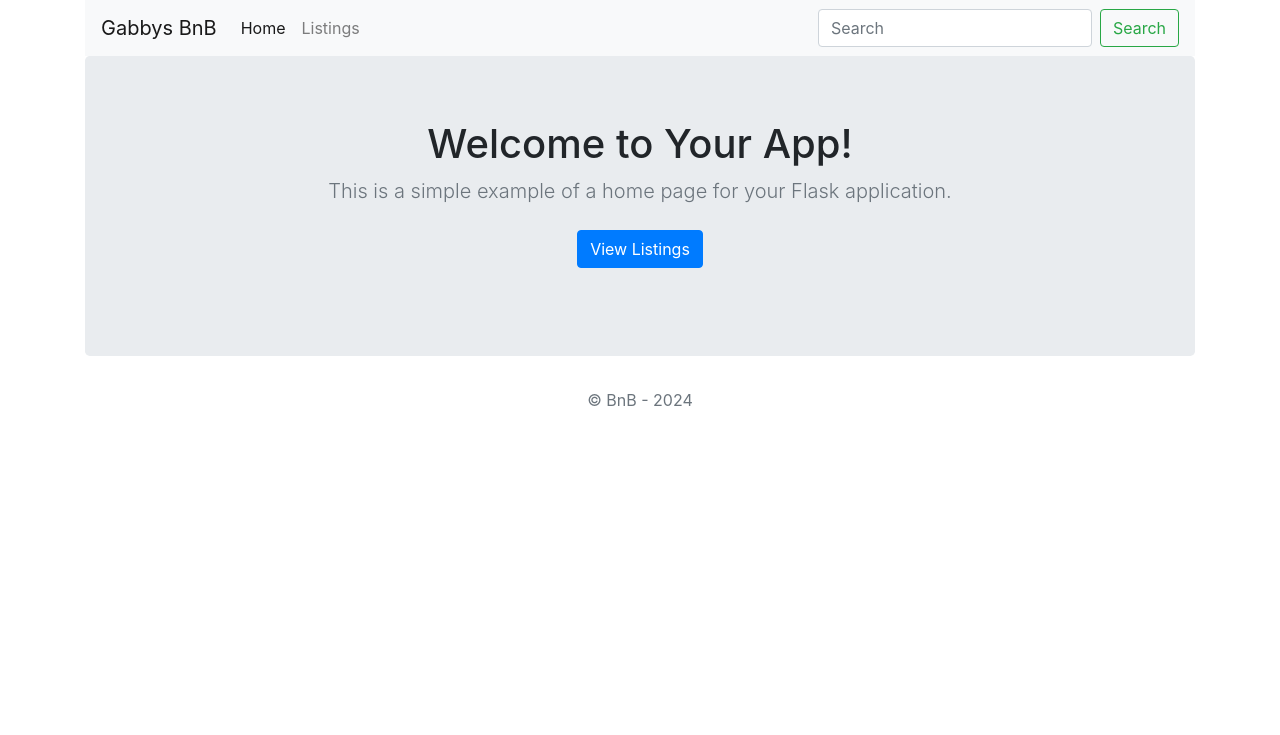
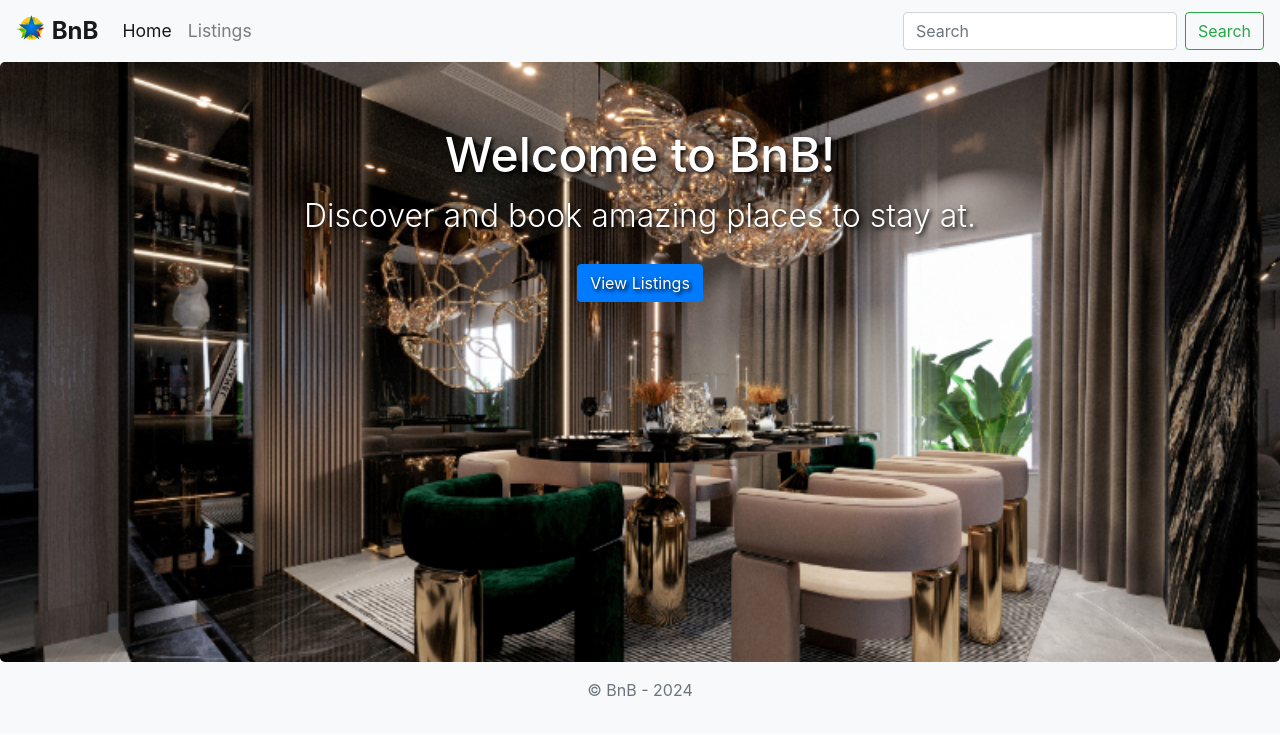
Before and after one commit to Code021-raelle/bnb, a Flask app: page / in a window 1280 px wide. Shown: the top 735 px of the page. Run offline with Flask 3, Linux system fonts and the light colour scheme; data that the repository does not hold is empty; some libraries are stand-ins or nearby versions.

Commit message:
updated the interface

```diff
--- a/app/admin.py
+++ b/app/admin.py
@@ -19,7 +19,7 @@ class MyAdminIndexView(AdminIndexView):
 # In app/__init__.py, update the admin setup:
 from .admin import MyModelView, MyAdminIndexView
 
-admin = Admin(app, name='Admin', template_mode='bootstrap5', index_view=MyAdminIndexView())
+admin = Admin(app, name='Admin', template_mode='bootstrap4', index_view=MyAdminIndexView())
 admin.add_view(MyModelView(User, db.session))
 admin.add_view(MyModelView(Listing, db.session))
 admin.add_view(MyModelView(Review, db.session))
--- a/app/static/css/style.css
+++ b/app/static/css/style.css
@@ -1,12 +1,13 @@
-body {
+/*body {
+    height: 100vh;
+    width: 100vw;
     box-sizing: border-box;
-    margin: 0 auto;
-    background-image: url(../images/icon.svg) no-repeat;
+    margin: 0;
 }
 
 /* Custom CSS for flash messages */
 #flash-messages {
-    position: absolute;
+    position: fixed;
     bottom: 20px;
     right: 20px;
     z-index: 1050; /* Ensure it appears above other content */
@@ -18,6 +19,42 @@ body {
     max-width: 50px; /* Limit the maximum width *
     margin-bottom: 30px; /* Space between multiple alerts
 }*/
+
+.navbar-brand {
+    font-size: 1.5rem;
+    font-weight: bold;
+}
+.navbar-nav .nav-link {
+    font-size: 1.1rem;
+}
+.jumbotron {
+    height: 600px;
+    background: url('../images/home.jpg') no-repeat center center;
+    background-size: cover;
+    color: white;
+    text-shadow: 2px 2px 4px #000000;
+}
+.jumbotron h1 {
+    font-size: 3rem;
+    justify-content: center;
+    text-align: center;
+}
+.jumbotron p {
+    font-size: 2rem;
+    color: #ffffff;
+}
+.jumbotron-heading, .my-2 {
+    text-align: center;
+    justify-content: center;
+}
+.btn-primary {
+    background-color: #007bff;
+    border-color: #007bff;
+}
+footer {
+    background-color: #f8f9fa;
+    padding: 1rem 0;
+}
 
 .listing-grid {
     display: flex;
@@ -138,3 +175,20 @@ body {
     background-color: #f8f9fa;
     border-top: 1px solid #ddd;
 }
+
+.review-card {
+    color: #fff;
+    background: url(../images/review.svg) no-repeat center center;
+    background-size: cover;
+    transition: transform 0.1s;
+    border-radius: 0px 50px 0px 50px;
+}
+
+.review-card:hover {
+    transform: scale(2.05);
+}
+
+.review-card .fas,
+.review-card .far {
+    color: #ffc107;
+}
--- a/app/templates/base.html
+++ b/app/templates/base.html
@@ -10,6 +10,8 @@
     <link href="https://stackpath.bootstrapcdn.com/bootstrap/4.5.2/css/bootstrap.min.css" rel="stylesheet">
     <link rel="stylesheet" type="text/css" href="{{ url_for('static', filename='css/style.css') }}">
     <link rel="icon" href="{{ url_for('static', filename='images/icon.svg') }}">
+    <link rel="stylesheet" href="https://cdnjs.cloudflare.com/ajax/libs/font-awesome/5.15.3/css/all.min.css">
+    <link rel="preload" href="{{ url_for('static', filename='images/icon.svg') }}" as="image">
 </head>
 <body>
     <header>
--- a/app/templates/home.html
+++ b/app/templates/home.html
@@ -3,16 +3,23 @@
 <head>
     <meta charset="UTF-8">
     <meta name="viewport" content="width=device-width, initial-scale=1.0">
+    <meta http-equiv="X-UA-Compatible" content="ie=edge">
+    <meta name="csrf-token" content="{{ csrf_token() }}">
     <title>Home Page</title>
     <link rel="stylesheet" href="https://stackpath.bootstrapcdn.com/bootstrap/4.5.2/css/bootstrap.min.css">
     <link rel="stylesheet" type="text/css" href="{{ url_for('static', filename='css/style.css') }}">
     <link rel="icon" href="{{ url_for('static', filename='images/icon.svg') }}">
+    <link rel="stylesheet" href="https://cdnjs.cloudflare.com/ajax/libs/font-awesome/5.15.3/css/all.min.css">
+    <link rel="preload" href="{{ url_for('static', filename='images/icon.svg') }}" as="image">
 </head>
 <body>
-    <div class="container">
+    <div class="container-fluid p-0">
         <header>
             <nav class="navbar navbar-expand-lg navbar-light bg-light">
-                <a class="navbar-brand" href="#">Gabbys BnB</a>
+                <a class="navbar-brand" href="#">
+                    <img src="{{ url_for('static', filename='images/icon.svg') }}" width="30" height="30" class="d-inline-block align-top" alt="">
+                    BnB
+                </a>
                 <button class="navbar-toggler" type="button" data-toggle="collapse" data-target="#navbarSupportedContent" aria-controls="navbarSupportedContent" aria-expanded="false" aria-label="Toggle navigation">
                     <span class="navbar-toggler-icon"></span>
                 </button>
@@ -51,12 +58,11 @@
         </div>
 
         <main role="main">
-
             <!-- Main content of the home page -->
-            <section class="jumbotron text-center">
+            <section class="jumbotron text-center mb-0">
                 <div class="container">
-                    <h1 class="jumbotron-heading">Welcome to Your App!</h1>
-                    <p class="lead text-muted">This is a simple example of a home page for your Flask application.</p>
+                    <h1 class="jumbotron-heading">Welcome to BnB!</h1>
+                    <p class="lead ">Discover and book amazing places to stay at.</p>
                     <p>
                         <a href="/listings" class="btn btn-primary my-2">View Listings</a>
                         <!-- Add more buttons or links here -->
--- a/app/templates/listings.html
+++ b/app/templates/listings.html
@@ -13,7 +13,7 @@
                             <h5 class="card-title"><a href="{{ url_for('listing', listing_id=listing.id) }}">{{ listing.title }}</a></h5>
                             <p class="card-text">{{ listing.description | truncate(100) }}</p>
                             <a href="{{ url_for('listing', listing_id=listing.id) }}" class="btn btn-primary">View Details</a>
-                            <a href="{{ url_for('book_listing', listing_id=listing.id) }}" class="btn btn-success mt-2">Book Now</a>
+                            <a href="{{ url_for('book_listing', listing_id=listing.id) }}" class="btn btn-success">Book Now</a>
                         </div>
                     </div>
                 </div>
--- a/app/templates/login.html
+++ b/app/templates/login.html
@@ -3,6 +3,8 @@
 <head>
     <meta charset="UTF-8">
     <meta name="viewport" content="width=device-width, initial-scale=1.0">
+    <meta http-equiv="X-UA-Compatible" content="ie=edge">
+    <meta name="csrf-token" content="{{ csrf_token() }}">
     <title>Login</title>
     <link rel="stylesheet" href="https://stackpath.bootstrapcdn.com/bootstrap/4.5.2/css/bootstrap.min.css">
     <link rel="stylesheet" type="text/css" href="{{ url_for('static', filename='css/style.css') }}">
--- a/app/templates/register.html
+++ b/app/templates/register.html
@@ -3,6 +3,8 @@
 <head>
     <meta charset="UTF-8">
     <meta name="viewport" content="width=device-width, initial-scale=1.0">
+    <meta http-equiv="X-UA-Compatible" content="ie=edge">
+    <meta name="csrf-token" content="{{ csrf_token() }}">
     <title>Register</title>
     <link rel="stylesheet" href="https://stackpath.bootstrapcdn.com/bootstrap/4.5.2/css/bootstrap.min.css">
     <link rel="stylesheet" type="text/css" href="{{ url_for('static', filename='css/style.css') }}">
```
Also changed, not shown: app/templates/listing.html (+14 -2 lines), app/static/images/27c8ff8c6b5e598a.jpg (added), app/static/images/home.jpg (added), app/static/images/review.svg (added).
